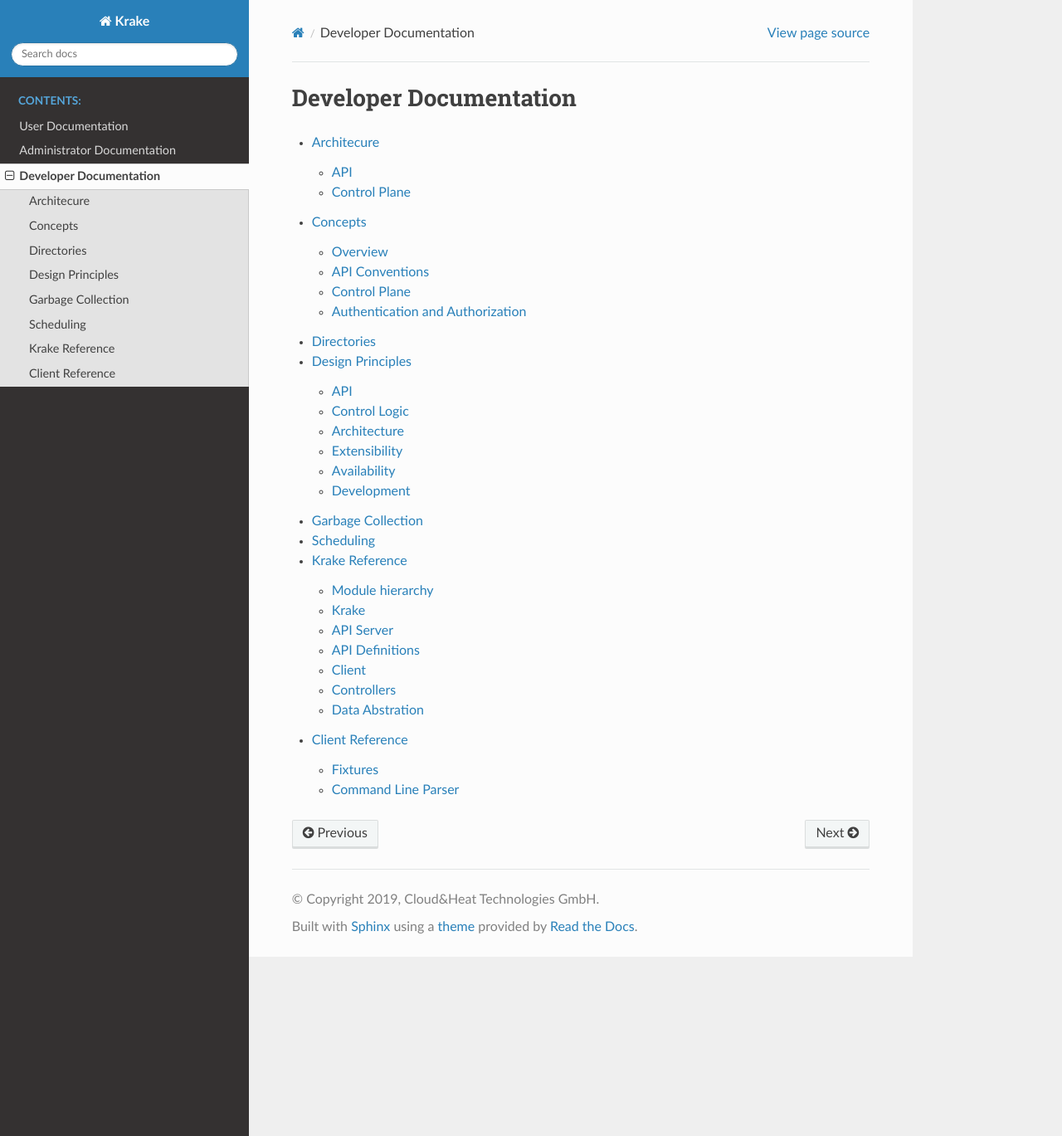
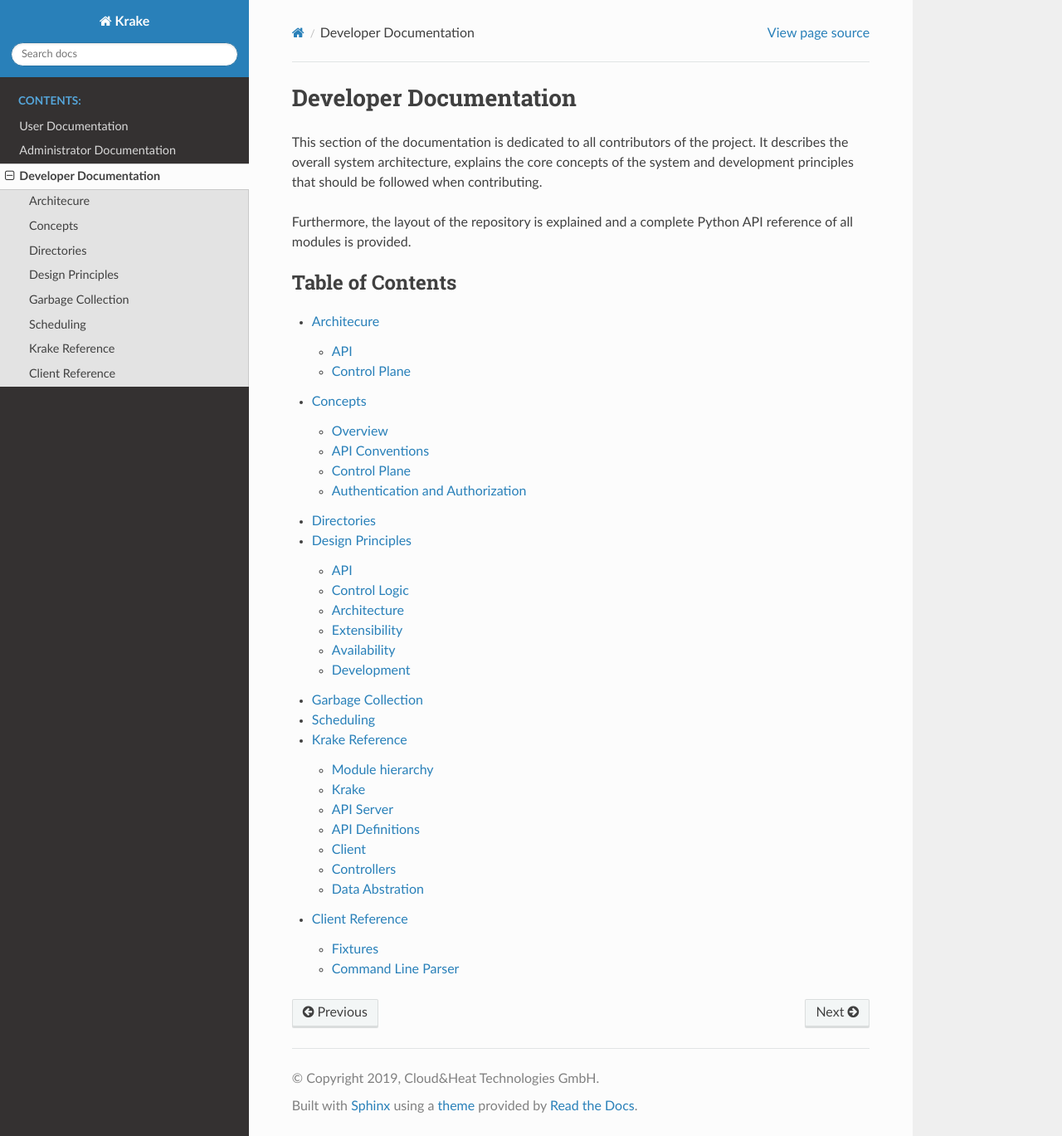
Before and after one commit to rak-n-rok/Krake, a Sphinx documentation site: the page built from docs/dev/index.rst, in a window 1280 px wide and 1369 px high. Shown: the whole window at 83% size. Built offline with Sphinx 7.4.7 and the Read the Docs theme 2.0.0, drawn with Linux system fonts in a browser that asks for light colours.

Commit message:
Add introduction for developer documentation

```diff
--- a/docs/dev/index.rst
+++ b/docs/dev/index.rst
@@ -4,8 +4,19 @@
 Developer Documentation
 =======================
 
+This section of the documentation is dedicated to all contributors of the
+project. It describes the overall system architecture, explains the core
+concepts of the system and development principles that should be followed when
+contributing.
+
+Furthermore, the layout of the repository is explained and a complete Python
+API reference of all modules is provided.
+
+
 .. toctree::
+    :caption: Table of Contents
     :maxdepth: 2
+
 
     architecture
     concepts
```
